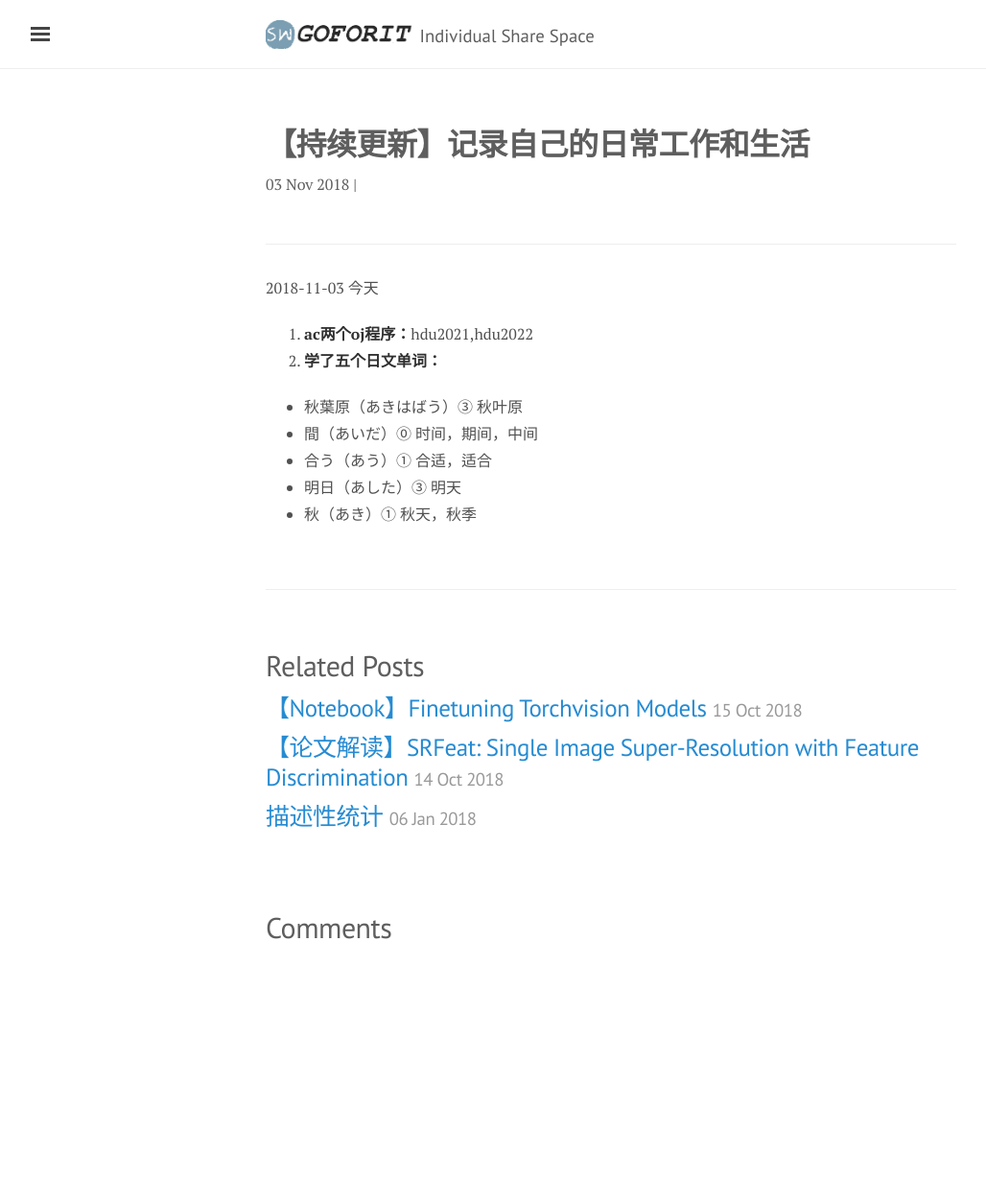
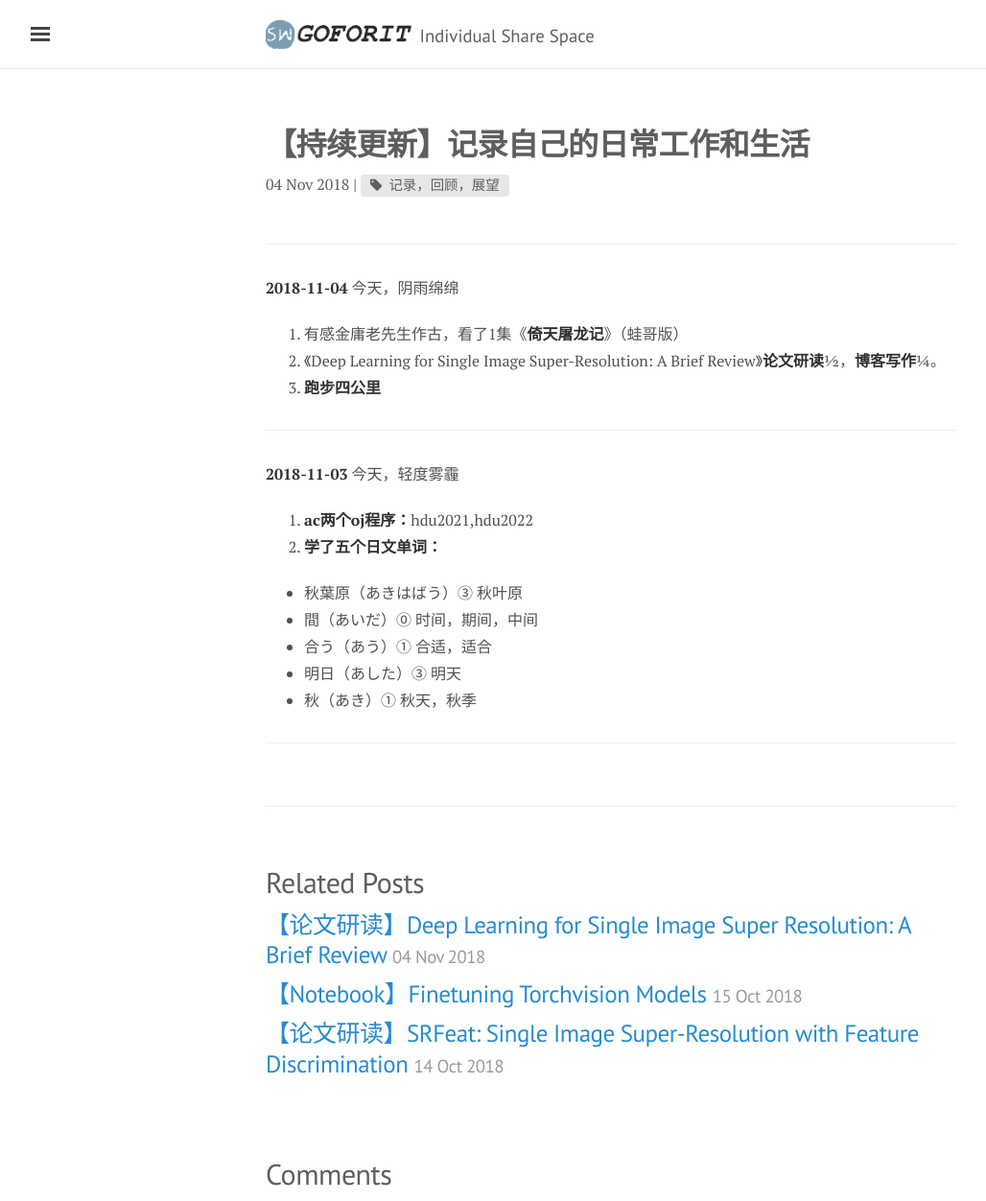
Before and after one commit to illust/illust.github.io, a Jekyll site: the page built from _posts/2018-11-4-日常工作.md, in a window 1280 px wide and 1252 px high. Shown: the whole window at 96% size, without its empty margins (3-1031 px from the left). Built offline with Jekyll 4.4.1, drawn with Linux system fonts in a browser that asks for light colours; nearby versions of some CDN libraries; comment, search, counter and statistics services are not loaded; some of the changed lines change nothing that is shown.

Commit message:
add daily work

```diff
--- a/_posts/2018-10-14-SRFeat-Single-Image-Super-Resolution-with-Feature-Discrimination.md
+++ b/_posts/2018-10-14-SRFeat-Single-Image-Super-Resolution-with-Feature-Discrimination.md
@@ -1,8 +1,7 @@
 ---
 layout: post
-title: "【论文解读】SRFeat: Single Image Super-Resolution
-with Feature Discrimination"
-categories: [论文解读]
+title: "【论文研读】SRFeat: Single Image Super-Resolution with Feature Discrimination"
+categories: [Paper Comprehension]
 excerpt: 本文提出了一种新型的Simple Image Super Resolution(SISR)框架，在前人将生成对抗网络(GANs)应用到SISR领域的基础上进行了结构创新，经过实验证明了该框架达到了最前沿的(state-of-the-art)研究结果，产生了非常好的图像恢复效果。
 tags: [Super-resolution, GANs]
 ---
--- /dev/null
+++ b/_posts/2018-11-4-Deep-Learning-for-Single-Image-Super-Resolution-A-Brief-Review.md
@@ -0,0 +1,43 @@
+---
+layout: post
+title: "【论文研读】Deep Learning for Single Image Super Resolution: A Brief Review"
+categories: [Paper Comprehension]
+excerpt: 本文是对基于深度学习的图像超分辨率的一篇近期回顾性论文的详细研读。
+tags: [deep learning, super resolution]
+---
+
+"Deep Learning for Single Image Super Resolution: A Brief Review"这篇文章可以在[这里](https://arxiv.org/abs/1808.03344)获得。
+从标题可以看出，这篇文章是对近期（2014～2018年）深度学习在单幅图像超分辨率(SISR)领域的一些具有代表性意义的算法模型的梳理。
+文章的主体内容划分为两大部分：1.用于SISR的高效神经网络结构的探究；2.有效的优化目标的研究。
+论文中涉及到的应用到SISR的DL神经网络模型以及出处列举如下：
+1. SRCNN [Learning a deep convolutional network for image super-resolution](http://mmlab.ie.cuhk.edu.hk/projects/SRCNN.html)
+2. FSRCNN [Accelerating the super-resolution
+convolutional neural network](https://arxiv.org/abs/1608.00367)
+3. ESPCN [Real-time single image and video superresolution using an efficient sub-pixel convolutional neural network](https://arxiv.org/abs/1609.05158)
+4. VDSR [ccurate image super-resolution
+using very deep convolutional networks](https://arxiv.org/abs/1511.04587)
+5. DRCN [Deeply-recursive convolutional
+network for image super-resolution](https://arxiv.org/abs/1511.04491)
+6. SRResNet [Photo-realistic single
+image super-resolution using a generative adversarial network](https://arxiv.org/abs/1609.04802)
+7. EDSR, MDSR [Enhanced deep
+residual networks for single image super-resolution](https://arxiv.org/abs/1707.02921)
+8. SRDenseNet [Image super-resolution using
+dense skip connections](http://ieeexplore.ieee.org/document/8237776/)
+9. Memnet [Memnet: A persistent memory
+network for image restoration](https://arxiv.org/abs/1708.02209)
+10. RDN [Residual dense
+network for image super-resolution](https://arxiv.org/abs/1802.08797)
+11. SCN, CSCN [Deep networks for
+image super-resolution with sparse prior](https://ieeexplore.ieee.org/document/7410407/),[Robust
+single image super-resolution via deep networks with sparse prior](https://ieeexplore.ieee.org/iel7/83/4358840/07466062.pdf)
+12. DEGREE [Deep
+edge guided recurrent residual learning for image super-resolution](https://arxiv.org/abs/1604.08671)
+13. LapSRN [eep laplacian
+pyramid networks for fast and accurate super-resolution](https://arxiv.org/abs/1704.03915)
+14. DBPN [Deep backprojection
+networks for super-resolution](https://arxiv.org/abs/1803.02735)
+15. PixelRNN, PixelCNN [Pixel recurrent
+neural networks](https://arxiv.org/abs/1601.06759), [Conditional image generation with pixelcnn decoder](https://arxiv.org/abs/1606.05328)
+16. ZSSR [Zero-shot super-resolution using
+deep internal learning](https://arxiv.org/abs/1712.06087)
--- a/_posts/2018-11-3-日常工作.md
+++ b/_posts/2018-11-4-日常工作.md
@@ -3,10 +3,20 @@ layout: post
 title: "【持续更新】记录自己的日常工作和生活"
 categories: [dailyposts]
 excerpt: 回到写日记的年月里，fight！
+tags: [记录，回顾，展望]
 ---
+
+----------------------------
+**2018-11-04**
+今天，阴雨绵绵
+1.    有感金庸老先生作古，看了1集《**倚天屠龙记**》（蛙哥版）
+2.    《Deep Learning for Single Image Super-Resolution:
+A Brief Review》**论文研读**½，**博客写作**¼。
+3.    **跑步四公里**
+
 -------------------------
-2018-11-03
-今天
+**2018-11-03**
+今天，轻度雾霾
 1.   **ac两个oj程序：**hdu2021,hdu2022
 2.   **学了五个日文单词：**
 
@@ -15,3 +25,6 @@ excerpt: 回到写日记的年月里，fight！
 +   合う（あう）① 合适，适合
 +   明日（あした）③ 明天
 +   秋（あき）① 秋天，秋季
+
+
+-------------------------
```
